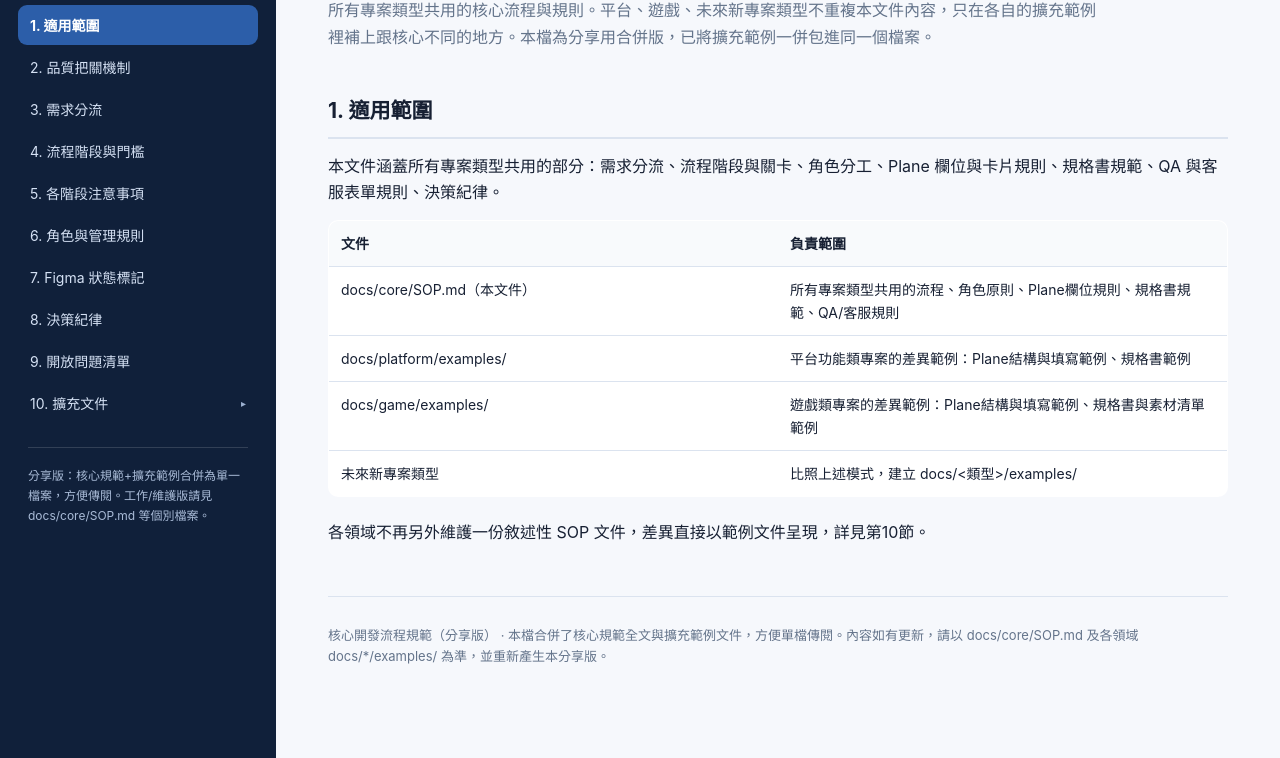
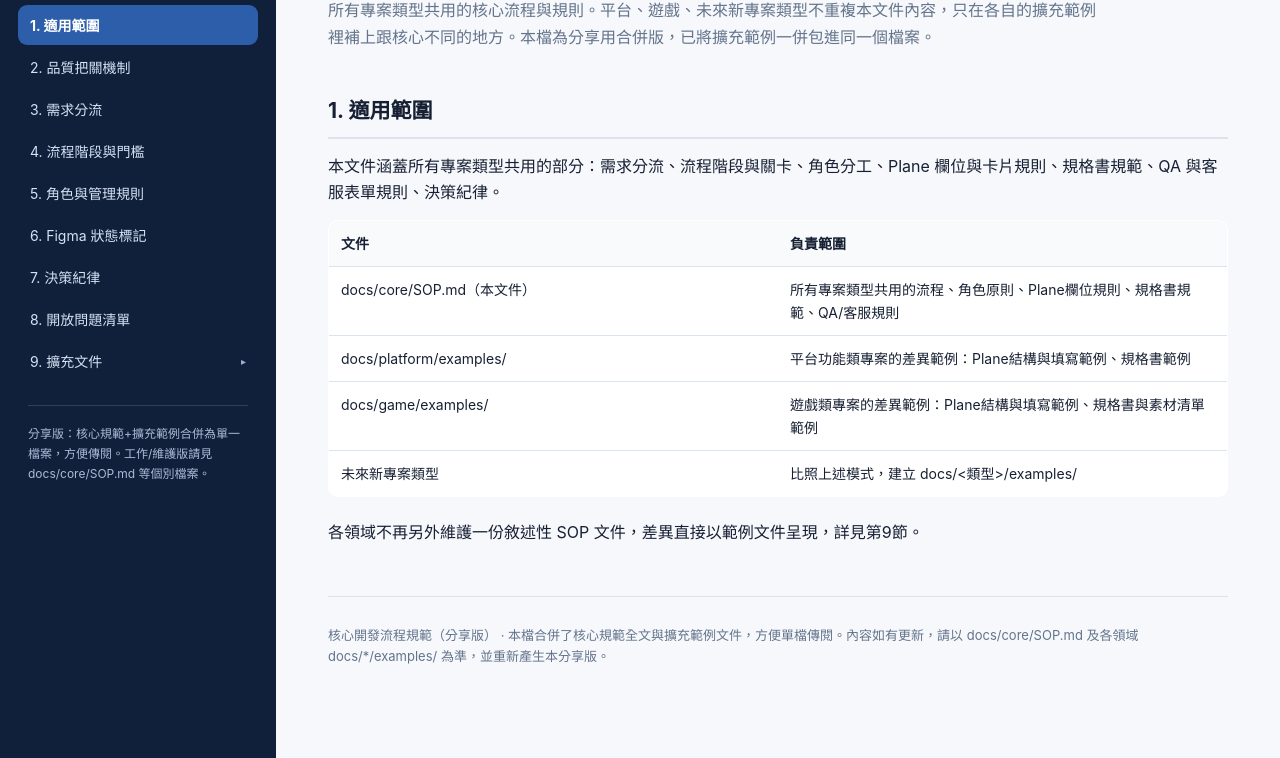
Before and after one commit to Cooperfu615-Desinger/sop-share, a plain HTML site: page index.html in a window 1280 px wide. Shown: the part 118-876 px from the top of the page. Drawn offline with Linux system fonts and the light colour scheme.

Commit message:
Merge 5.各階段注意事項 into 4.流程階段與門檻
Placed after 開始與完成條件 (DoR/DoD) as its own 各階段注意事項 subsection.
Sections renumbered 1-10 -> 1-9.

Co-Authored-By: Claude Sonnet 5 <noreply@anthropic.com>

```diff
--- a/index.html
+++ b/index.html
@@ -123,12 +123,11 @@
         <button type="button" class="menu-link" data-doc="s2">2. 品質把關機制</button>
         <button type="button" class="menu-link" data-doc="s3">3. 需求分流</button>
         <button type="button" class="menu-link" data-doc="s4">4. 流程階段與門檻</button>
-        <button type="button" class="menu-link" data-doc="s5">5. 各階段注意事項</button>
-        <button type="button" class="menu-link" data-doc="s6">6. 角色與管理規則</button>
-        <button type="button" class="menu-link" data-doc="s12">7. Figma 狀態標記</button>
-        <button type="button" class="menu-link" data-doc="s13">8. 決策紀律</button>
-        <button type="button" class="menu-link" data-doc="s14">9. 開放問題清單</button>
-        <button type="button" class="menu-link has-sub" data-doc="s15" aria-expanded="false" aria-controls="submenu-s15">10. 擴充文件<span class="chevron">▸</span></button>
+        <button type="button" class="menu-link" data-doc="s6">5. 角色與管理規則</button>
+        <button type="button" class="menu-link" data-doc="s12">6. Figma 狀態標記</button>
+        <button type="button" class="menu-link" data-doc="s13">7. 決策紀律</button>
+        <button type="button" class="menu-link" data-doc="s14">8. 開放問題清單</button>
+        <button type="button" class="menu-link has-sub" data-doc="s15" aria-expanded="false" aria-controls="submenu-s15">9. 擴充文件<span class="chevron">▸</span></button>
         <div class="submenu" id="submenu-s15">
           <button type="button" class="menu-link sub" data-doc="rule-qa">↳ QA測試規範</button>
           <button type="button" class="menu-link sub" data-doc="rule-cs">↳ 客服回應規範</button>
@@ -155,7 +154,7 @@
           <tr><td>docs/game/examples/</td><td>遊戲類專案的差異範例：Plane結構與填寫範例、規格書與素材清單範例</td></tr>
           <tr><td>未來新專案類型</td><td>比照上述模式，建立 docs/&lt;類型&gt;/examples/</td></tr>
         </tbody></table>
-        <p>各領域不再另外維護一份敘述性 SOP 文件，差異直接以範例文件呈現，詳見第10節。</p>
+        <p>各領域不再另外維護一份敘述性 SOP 文件，差異直接以範例文件呈現，詳見第9節。</p>
       </section>
 
       <section id="s2" class="doc">
@@ -223,10 +222,8 @@
           <tr><td>驗收條件、設計與技術資訊足以開發</td><td>發版紀錄、回滾、上線觀察已完成</td></tr>
           <tr><td>相依與風險已揭露，QA知道測試範圍</td><td>已知風險已有後續任務與責任人</td></tr>
         </tbody></table>
-      </section>
 
-      <section id="s5" class="doc">
-        <h3>5. 各階段注意事項</h3>
+        <h4>各階段注意事項</h4>
         <div class="grid">
           <div class="card"><h4>接需求</h4><p>不要先答應時程或解法。先記錄提出人的原話與證據；PM 的分析請另寫，避免混淆事實與推測。</p></div>
           <div class="card"><h4>寫規格</h4><p>每個流程要寫成功、失敗、無資料、載入、權限不足與重複操作的結果，不要只寫「系統應正常運作」。</p></div>
@@ -238,7 +235,7 @@
       </section>
 
       <section id="s6" class="doc">
-        <h3>6. 角色與管理規則</h3>
+        <h3>5. 角色與管理規則</h3>
         <p class="lead">依階段查閱各角色參與程度，並提供 RACI、風險登錄與需求變更等管理工具的範例。</p>
         <h4>角色參與矩陣</h4>
         <table><thead><tr><th>階段</th><th>PM</th><th>設計</th><th>前端</th><th>後端</th><th>QA</th><th>SRE</th></tr></thead><tbody>
@@ -425,7 +422,7 @@
       </section>
 
       <section id="s12" class="doc">
-        <h3>7. Figma 狀態標記<span class="eyebrow" style="display:inline-block;margin-left:8px;">既有實際做法</span></h3>
+        <h3>6. Figma 狀態標記<span class="eyebrow" style="display:inline-block;margin-left:8px;">既有實際做法</span></h3>
         <p class="lead">每個有異動的 Figma 畫面應在標題前加上狀態標記，標示畫面交接狀態（非 Plane 任務狀態），讓設計與前端判斷是否需要動工。</p>
         <div class="ui-status">
           <div class="ui-status-item"><div class="ui-pill ui-done"><b>首頁</b>－開發完成</div><p><strong>意思：</strong>前端實作已與設計稿相符，設計與前端都完成。若沒有新異動，兩方都不需再處理。</p></div>
@@ -438,16 +435,16 @@
       </section>
 
       <section id="s13" class="doc">
-        <h3>8. 決策紀律</h3>
+        <h3>7. 決策紀律</h3>
         <ul>
           <li><strong>決策紀錄：</strong>每個層級（核心/平台/遊戲/未來新類型）各自維護自己的 decisions/ 資料夾，記錄該層級做出的重大決策與放棄的方案。核心層級的決策放 docs/core/decisions/。</li>
           <li><strong>not_stated 紀律：</strong>缺料寫 not_stated，不腦補。查得到的先查，查不到才標，並列進各文件的開放問題清單。</li>
-          <li><strong>機率、賠付、金額驗證要求（全域不可妥協）：</strong>凡涉及機率、賠付、金額的任何結論（規格可行、測試通過、可以上線等），必須附驗證方式（模擬、測試或實跑），純人工推導不算驗證。具體落地方式依專案性質不同（例如遊戲的機率/RTP模擬驗證要求），參考各領域範例文件，見第10節。</li>
+          <li><strong>機率、賠付、金額驗證要求（全域不可妥協）：</strong>凡涉及機率、賠付、金額的任何結論（規格可行、測試通過、可以上線等），必須附驗證方式（模擬、測試或實跑），純人工推導不算驗證。具體落地方式依專案性質不同（例如遊戲的機率/RTP模擬驗證要求），參考各領域範例文件，見第9節。</li>
         </ul>
       </section>
 
       <section id="s14" class="doc">
-        <h3>9. 開放問題清單（待討論）</h3>
+        <h3>8. 開放問題清單（待討論）</h3>
         <ol>
           <li>RACI表「發布決策」的最終核准人尚未指定</li>
           <li>決策時限規則（需求/設計/技術/主管驗收各自的回覆時限）未定</li>
@@ -461,7 +458,7 @@
       </section>
 
       <section id="s15" class="doc">
-        <h3>10. 擴充文件</h3>
+        <h3>9. 擴充文件</h3>
         <p class="lead">Plane 開立、QA 測試、客服回應的通用規則，加上各領域的實際 Plane 結構、填寫範例、規格書範例——規則不分平台/遊戲皆適用，範例則依領域各自獨立成文件；分享版裡已一併包在同一個檔案內，點擊即可切換查看。</p>
 
         <h4>規則</h4>
```
